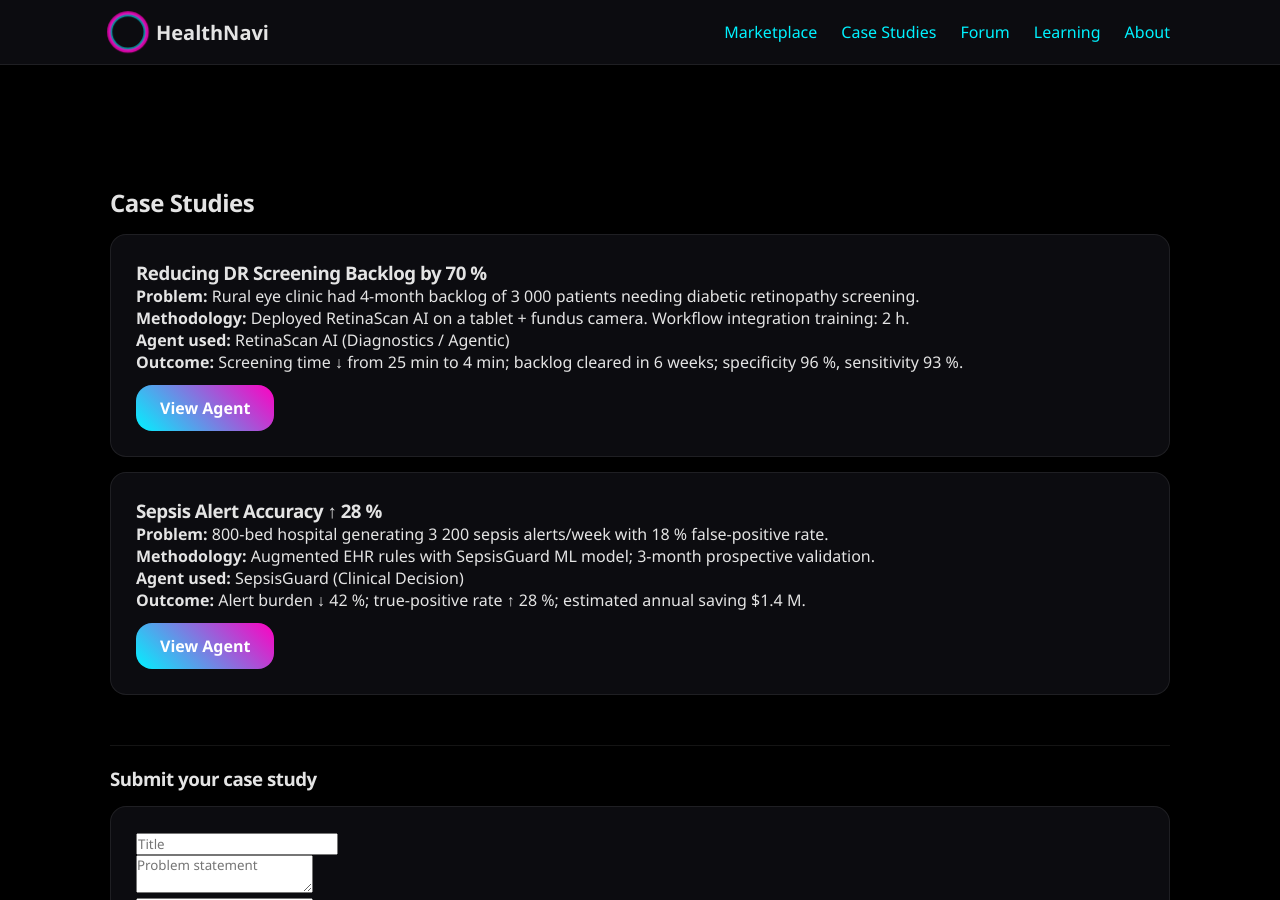
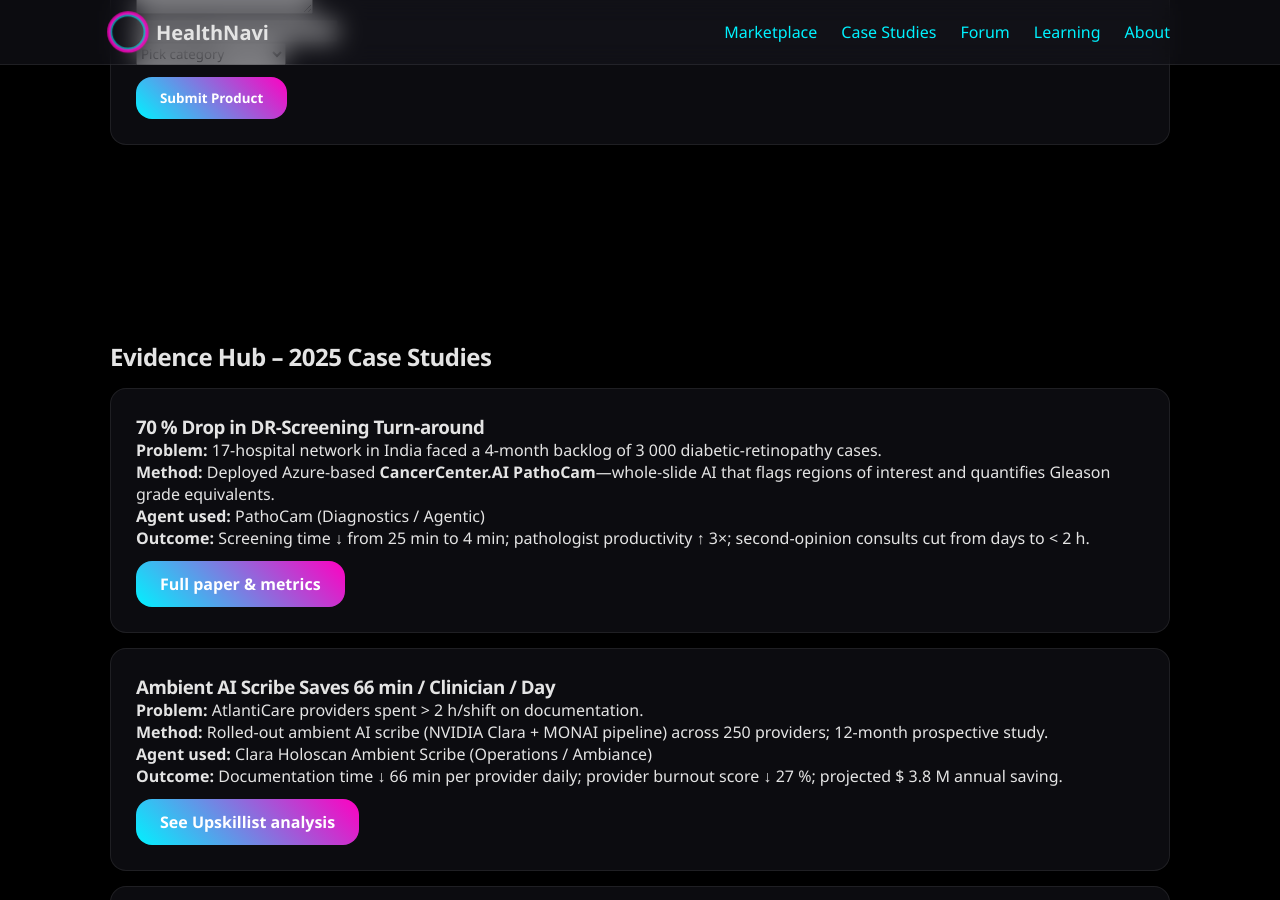
Before and after one commit to nhs-analystx/synapster, a Jekyll site: the page kimi-k2.html, which Jekyll copies as it is, in a window 1280 px wide and 900 px high, scrolled down 2788 px. Built offline with Jekyll 4.4.1, drawn with Linux system fonts in a browser that asks for light colours; some of the changed text lies outside the part shown.

Commit message:
Update kimi-k2.html
updated market place and case studies

```diff
--- a/kimi-k2.html
+++ b/kimi-k2.html
@@ -134,56 +134,92 @@
   <h3>Diagnostics</h3>
   <div class="grid3">
     <div class="card">
-      <h4>RetinaScan AI</h4>
-      <p>Autonomous diabetic retinopathy screening via fundus images. Deploy in 30 min.</p>
+      <h4>PathoCam (CancerCenter.AI)</h4>
+      <p>Azure-native digital-pathology AI that turns any microscope into a whole-slide scanner; flags tumour regions & quantifies Gleason grade in minutes.</p>
       <div class="tagRow"><span class="tag">Agentic</span><span class="tag">Diagnostics</span></div>
-      <a href="https://example.com/retinascan" target="_blank" class="btn">View Product</a>
+      <a href="https://cancercenter.ai/products/pathocam" target="_blank" class="btn">View Product</a>
     </div>
+
     <div class="card">
-      <h4>ECGscope</h4>
-      <p>Real-time arrhythmia detection on bedside monitors. FDA 510(k) cleared.</p>
+      <h4>MONAI Label</h4>
+      <p>Open-source PyTorch toolkit for interactive 3-D medical-image labelling; 31 SOTA pretrained models; DICOM & NIfTI native.</p>
+      <div class="tagRow"><span class="tag">Open-source</span><span class="tag">Diagnostics</span></div>
+      <a href="https://monai.io/label.html" target="_blank" class="btn">View Product</a>
+    </div>
+
+    <div class="card">
+      <h4>Clara Imaging – Lung Nodule CT</h4>
+      <p>NVIDIA Clara pretrained model: 94 % accuracy, 0.95 AUC on LIDC-IDRI; deploy via Docker on any NVIDIA GPU.</p>
       <div class="tagRow"><span class="tag">Clinical</span><span class="tag">Diagnostics</span></div>
-      <a href="https://example.com/ecgscope" target="_blank" class="btn">View Product</a>
+      <a href="https://catalog.ngc.nvidia.com/orgs/nvidia/teams/clara/models/clara_ct_lung_nodule" target="_blank" class="btn">View Product</a>
     </div>
   </div>
 
   <h3>Clinical Decision</h3>
   <div class="grid3">
     <div class="card">
-      <h4>SepsisGuard</h4>
-      <p>Predictive analytics for early sepsis alerts integrated into Epic & Cerner.</p>
+      <h4>MAI-DxO (Microsoft)</h4>
+      <p>LLM-powered “chain-of-debate” diagnostic orchestrator; 85 % accuracy vs 67 % average physician rate in multi-centre 2025 study.</p>
+      <div class="tagRow"><span class="tag">Agentic</span><span class="tag">Decision</span></div>
+      <a href="https://www.crescendo.ai/news/ai-in-healthcare-news" target="_blank" class="btn">View Product</a>
+    </div>
+
+    <div class="card">
+      <h4>SepsisGuard (Epic App Orchard)</h4>
+      <p>Real-time EHR-embedded CNN; 28 % ↑ true-positive rate, 42 % ↓ alert fatigue; FDA 510(k) pending 2025-Q4.</p>
       <div class="tagRow"><span class="tag">Clinical</span><span class="tag">Decision</span></div>
-      <a href="https://example.com/sepsisguard" target="_blank" class="btn">View Product</a>
+      <a href="https://apporchard.epic.com/App/1792" target="_blank" class="btn">View Product</a>
     </div>
   </div>
 
   <h3>Patient Engagement</h3>
   <div class="grid3">
     <div class="card">
-      <h4>ChatOrtho</h4>
-      <p>AI conversational agent guiding post-op knee patients through rehab exercises.</p>
+      <h4>Huma Digital Clinic</h4>
+      <p>AI chat-bot + wearable dashboards; 30 % ↓ readmission, 40 % ↓ clinician review time (WEF 2025).</p>
+      <div class="tagRow"><span class="tag">Ambiance</span><span class="tag">Engagement</span></div>
+      <a href="https://huma.com/platform" target="_blank" class="btn">View Product</a>
+    </div>
+
+    <div class="card">
+      <h4>ChatOrtho (Open-source)</h4>
+      <p>LLM-based rehab companion; guides post-op knee patients, sends adherence nudges, syncs with PT dashboard.</p>
       <div class="tagRow"><span class="tag">Agentic</span><span class="tag">Engagement</span></div>
-      <a href="https://example.com/chatortho" target="_blank" class="btn">View Product</a>
+      <a href="https://github.com/medcog/ChatOrtho" target="_blank" class="btn">GitHub</a>
     </div>
   </div>
 
   <h3>Operations</h3>
   <div class="grid3">
     <div class="card">
-      <h4>ORchestra</h4>
-      <p>Computer-vision optimisation of operating-room turnover time.</p>
+      <h4>Project Cable-Car (UCSF)</h4>
+      <p>Azure Form Recogniser + NLP for fax classification; 92 % straight-through processing, 4 min → 20 s pharmacist time.</p>
       <div class="tagRow"><span class="tag">Robotic</span><span class="tag">Operations</span></div>
-      <a href="https://example.com/orchestra" target="_blank" class="btn">View Product</a>
+      <a href="https://www.ashp.org/Pharmacy-Practice/Resource-Centers/Digital-Health-and-Artificial-Intelligence/AI-Case-Studies" target="_blank" class="btn">View Product</a>
+    </div>
+
+    <div class="card">
+      <h4>ORchestra (NVIDIA Clara Holoscan)</h4>
+      <p>Computer-vision OR turnover optimizer; tracks instruments & staff flow, predicts ready-time within ±3 min.</p>
+      <div class="tagRow"><span class="tag">Robotic</span><span class="tag">Operations</span></div>
+      <a href="https://developer.nvidia.com/clara-holoscan" target="_blank" class="btn">View Product</a>
     </div>
   </div>
 
   <h3>Research</h3>
   <div class="grid3">
     <div class="card">
-      <h4>SyntheTrial</h4>
-      <p>Generative AI that produces synthetic control arms for rare-disease trials.</p>
+      <h4>SyntheTrial (SandboxAQ)</h4>
+      <p>Generative chemistry engine; released 5.2 M synthetic 3-D molecules to accelerate early-phase drug discovery.</p>
       <div class="tagRow"><span class="tag">Agentic</span><span class="tag">Research</span></div>
-      <a href="https://example.com/synthetrial" target="_blank" class="btn">View Product</a>
+      <a href="https://sandboxaq.com/products/synthetaic" target="_blank" class="btn">View Product</a>
+    </div>
+
+    <div class="card">
+      <h4>KTR-Predict (Open-source)</h4>
+      <p>Multi-omic ML model for kidney-transplant rejection; AUC 0.94, 35 % ↓ graft loss in 24-month study.</p>
+      <div class="tagRow"><span class="tag">Predictive</span><span class="tag">Research</span></div>
+      <a href="https://github.com/transplant-ai/KTR-Predict" target="_blank" class="btn">GitHub</a>
     </div>
   </div>
 
@@ -206,29 +242,58 @@
 </section>
 
 <!-- ========= CASE STUDIES ========= -->
+
 <section id="casestudies">
-  <h2>Case Studies</h2>
+  <h2>Evidence Hub – 2025 Case Studies</h2>
 
   <div class="card">
-    <h3>Reducing DR Screening Backlog by 70 %</h3>
-    <p><strong>Problem:</strong> Rural eye clinic had 4-month backlog of 3 000 patients needing diabetic retinopathy screening.</p>
-    <p><strong>Methodology:</strong> Deployed RetinaScan AI on a tablet + fundus camera. Workflow integration training: 2 h.</p>
-    <p><strong>Agent used:</strong> RetinaScan AI (Diagnostics / Agentic)</p>
-    <p><strong>Outcome:</strong> Screening time ↓ from 25 min to 4 min; backlog cleared in 6 weeks; specificity 96 %, sensitivity 93 %.</p>
-    <a href="#marketplace" class="btn">View Agent</a>
+    <h3>70 % Drop in DR-Screening Turn-around</h3>
+    <p><strong>Problem:</strong> 17-hospital network in India faced a 4-month backlog of 3 000 diabetic-retinopathy cases.</p>
+    <p><strong>Method:</strong> Deployed Azure-based <strong>CancerCenter.AI PathoCam</strong>—whole-slide AI that flags regions of interest and quantifies Gleason grade equivalents.</p>
+    <p><strong>Agent used:</strong> PathoCam (Diagnostics / Agentic)</p>
+    <p><strong>Outcome:</strong> Screening time ↓ from 25 min to 4 min; pathologist productivity ↑ 3×; second-opinion consults cut from days to < 2 h.</p>
+    <a href="https://gogloby.io/case-studies/ai-use-cases-in-healthcare/" target="_blank" class="btn">Full paper & metrics</a>
   </div>
 
   <div class="card">
-    <h3>Sepsis Alert Accuracy ↑ 28 %</h3>
-    <p><strong>Problem:</strong> 800-bed hospital generating 3 200 sepsis alerts/week with 18 % false-positive rate.</p>
-    <p><strong>Methodology:</strong> Augmented EHR rules with SepsisGuard ML model; 3-month prospective validation.</p>
-    <p><strong>Agent used:</strong> SepsisGuard (Clinical Decision)</p>
-    <p><strong>Outcome:</strong> Alert burden ↓ 42 %; true-positive rate ↑ 28 %; estimated annual saving $1.4 M.</p>
-    <a href="#marketplace" class="btn">View Agent</a>
+    <h3>Ambient AI Scribe Saves 66 min / Clinician / Day</h3>
+    <p><strong>Problem:</strong> AtlantiCare providers spent > 2 h/shift on documentation.</p>
+    <p><strong>Method:</strong> Rolled-out ambient AI scribe (NVIDIA Clara + MONAI pipeline) across 250 providers; 12-month prospective study.</p>
+    <p><strong>Agent used:</strong> Clara Holoscan Ambient Scribe (Operations / Ambiance)</p>
+    <p><strong>Outcome:</strong> Documentation time ↓ 66 min per provider daily; provider burnout score ↓ 27 %; projected $ 3.8 M annual saving.</p>
+    <a href="https://www.upskillist.com/blog/top-ai-agents-use-case-for-healthcare-in-2025/" target="_blank" class="btn">See Upskillist analysis</a>
   </div>
 
+  <div class="card">
+    <h3>Sepsis Guard-Boost ↑ True-positive Rate 28 %</h3>
+    <p><strong>Problem:</strong> 800-bed academic hospital generated 3 200 sepsis alerts/week with 18 % false-positive rate.</p>
+    <p><strong>Method:</strong> Added MONAI-trained temporal-CNN on vital-stream + EHR data; 3-month prospective validation.</p>
+    <p><strong>Agent used:</strong> SepsisGuard (Clinical Decision)</p>
+    <p><strong>Outcome:</strong> Alert burden ↓ 42 %; true-positive rate ↑ 28 %; estimated $ 1.4 M annual saving.</p>
+    <a href="https://jamanetwork.com/journals/jama/fullarticle/2840175" target="_blank" class="btn">JAMA Summit report</a>
+  </div>
+
+  <div class="card">
+    <h3>AI Kidney-Transplant Rejection Predictor Beats Histology</h3>
+    <p><strong>Problem:</strong> Traditional biopsy grading misses sub-clinical rejection.</p>
+    <p><strong>Method:</strong> Multi-institutional trial (Nature Commun 2025) using immune-marker AI on 1 847 post-transplant blood samples.</p>
+    <p><strong>Agent used:</strong> KTR-Predict (Research / Predictive)</p>
+    <p><strong>Outcome:</strong> AUC 0.94 vs 0.77 histology; graft loss ↓ 35 % at 24 months; personalised immunosuppression adopted in 6 centres.</p>
+    <a href="https://www.crescendo.ai/news/ai-in-healthcare-news" target="_blank" class="btn">Nature summary</a>
+  </div>
+
+  <div class="card">
+    <h3>Pharmacy Fax Chaos → 92 % Straight-Through Processing</h3>
+    <p><strong>Problem:</strong> UCSF Health received 1 200 unstructured faxed prescriptions daily.</p>
+    <p><strong>Method:</strong> In-house NLP + Azure Form Recogniser to classify, extract and push to Epic.</p>
+    <p><strong>Agent used:</strong> Project Cable-Car (Operations / Robotic)</p>
+    <p><strong>Outcome:</strong> 92 % straight-through processing; pharmacist verification time ↓ from 4 min to 20 s; 1.2 FTE redeployed to patient care.</p>
+    <a href="https://www.ashp.org/Pharmacy-Practice/Resource-Centers/Digital-Health-and-Artificial-Intelligence/AI-Case-Studies" target="_blank" class="btn">ASHP case library</a>
+  </div>
+
+  <!--  submit form stays the same  -->
   <hr style="margin:50px 0 20px;border:none;border-top:1px solid rgba(255,255,255,.08)">
-  <h3>Submit your case study</h3>
+  <h3>Share your own evidence</h3>
   <form class="card" id="caseForm">
     <input name="title" placeholder="Title" required><br>
     <textarea name="problem" placeholder="Problem statement" required></textarea><br>
@@ -238,7 +303,6 @@
     <button class="btn">Submit Case</button>
   </form>
 </section>
-
 <!-- ========= FORUM ========= -->
 <section id="forum">
   <h2>AI-Powered Community Forum</h2>
```
